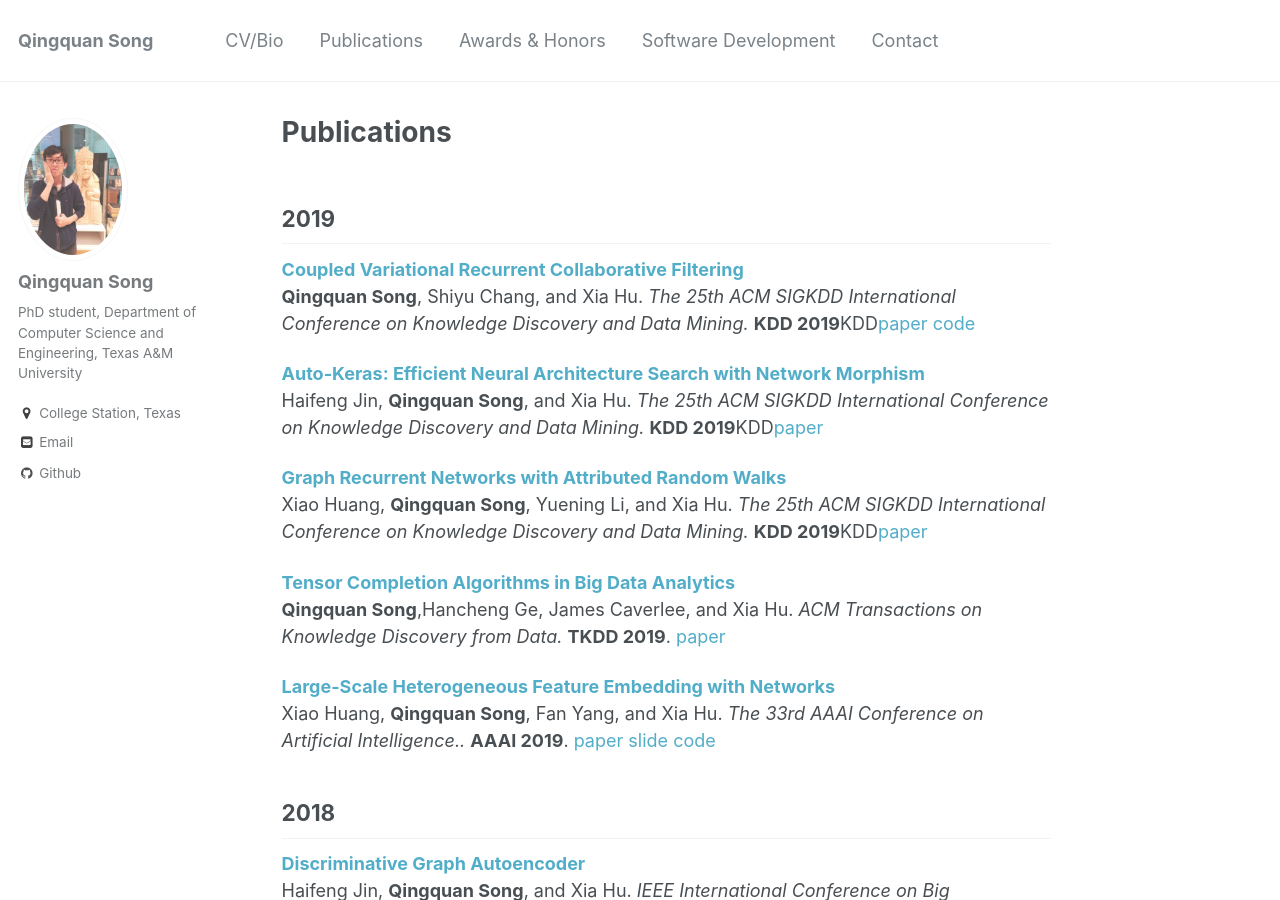
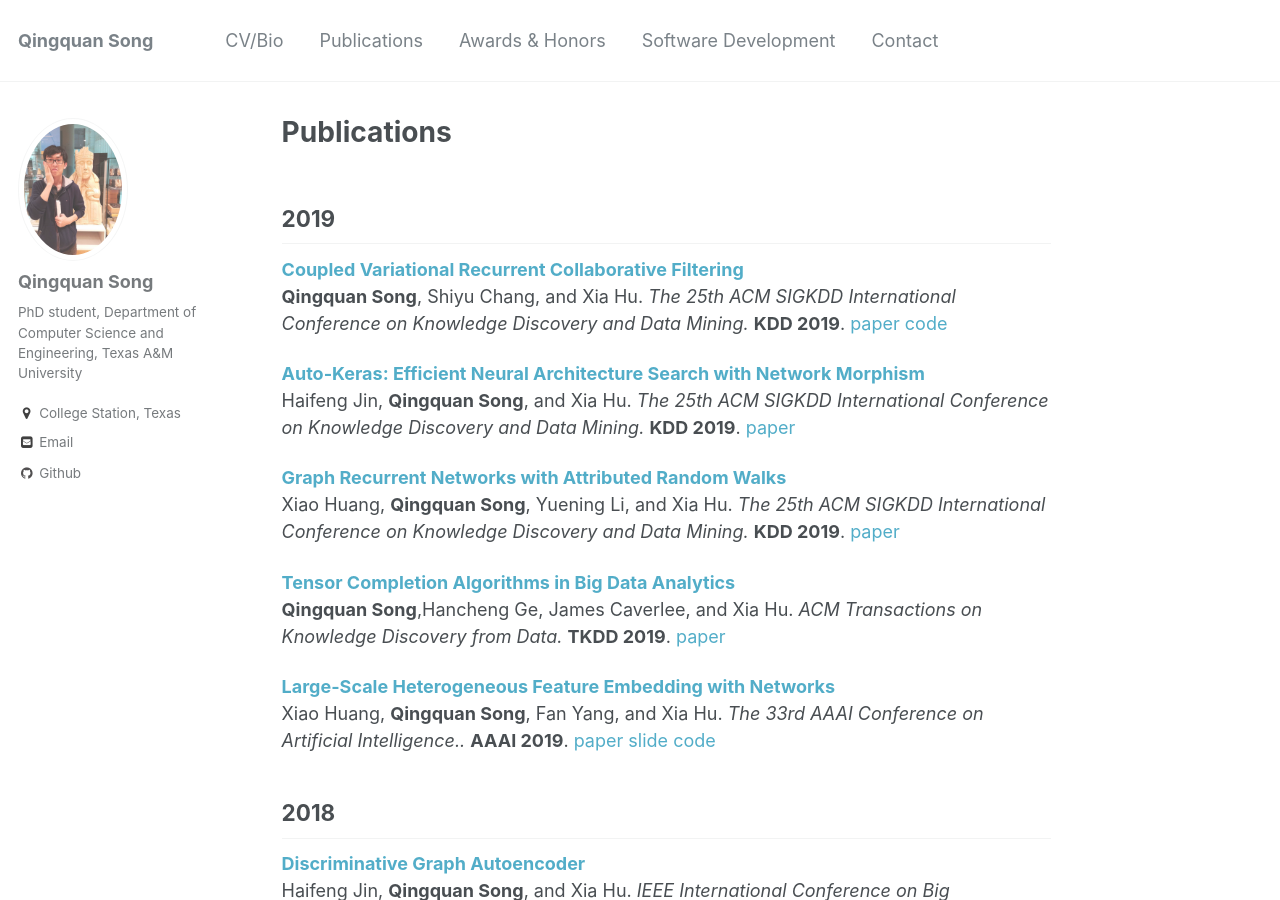
Before and after one commit to song3134/qqsong.github.io, a Jekyll site: the page built from _pages/publications.md, in a window 1280 px wide and 900 px high. Built offline with Jekyll 4.4.1, drawn with Linux system fonts in a browser that asks for light colours.

Commit message:
modify pub

```diff
--- a/_pages/publications.md
+++ b/_pages/publications.md
@@ -11,13 +11,13 @@
 
 ## 2019
 
-<b>[Coupled Variational Recurrent Collaborative Filtering](http://song3134.github.io/publications/CVRCF)</b><br><b>Qingquan Song</b>, Shiyu Chang, and Xia Hu. <i>The 25th ACM SIGKDD International Conference on Knowledge Discovery and Data Mining.</i> <b>KDD 2019</b>KDD[paper](??) [code](https://github.com/song3134/CVRCF)
+<b>[Coupled Variational Recurrent Collaborative Filtering](http://song3134.github.io/publications/CVRCF)</b><br><b>Qingquan Song</b>, Shiyu Chang, and Xia Hu. <i>The 25th ACM SIGKDD International Conference on Knowledge Discovery and Data Mining.</i> <b>KDD 2019</b>. [paper](??) [code](https://github.com/song3134/CVRCF)
 
 
-<b>[Auto-Keras: Efficient Neural Architecture Search with Network Morphism](http://song3134.github.io/publications/AK)</b><br>Haifeng Jin, <b>Qingquan Song</b>, and Xia Hu. <i>The 25th ACM SIGKDD International Conference on Knowledge Discovery and Data Mining.</i> <b>KDD 2019</b>KDD[paper](??)
+<b>[Auto-Keras: Efficient Neural Architecture Search with Network Morphism](http://song3134.github.io/publications/AK)</b><br>Haifeng Jin, <b>Qingquan Song</b>, and Xia Hu. <i>The 25th ACM SIGKDD International Conference on Knowledge Discovery and Data Mining.</i> <b>KDD 2019</b>. [paper](??)
 
 
-<b>[Graph Recurrent Networks with Attributed Random Walks](http://song3134.github.io/publications/GraphRNA)</b><br>Xiao Huang, <b>Qingquan Song</b>, Yuening Li, and Xia Hu. <i>The 25th ACM SIGKDD International Conference on Knowledge Discovery and Data Mining.</i> <b>KDD 2019</b>KDD[paper](??)
+<b>[Graph Recurrent Networks with Attributed Random Walks](http://song3134.github.io/publications/GraphRNA)</b><br>Xiao Huang, <b>Qingquan Song</b>, Yuening Li, and Xia Hu. <i>The 25th ACM SIGKDD International Conference on Knowledge Discovery and Data Mining.</i> <b>KDD 2019</b>. [paper](??)
 
 
 <b>[Tensor Completion Algorithms in Big Data Analytics](http://song3134.github.io/publications/Survey)</b><br><b>Qingquan Song</b>,Hancheng Ge, James Caverlee, and Xia Hu. <i>ACM Transactions on Knowledge Discovery from Data.</i> <b>TKDD 2019</b>. [paper](https://dl.acm.org/citation.cfm?id=3278607)
```
